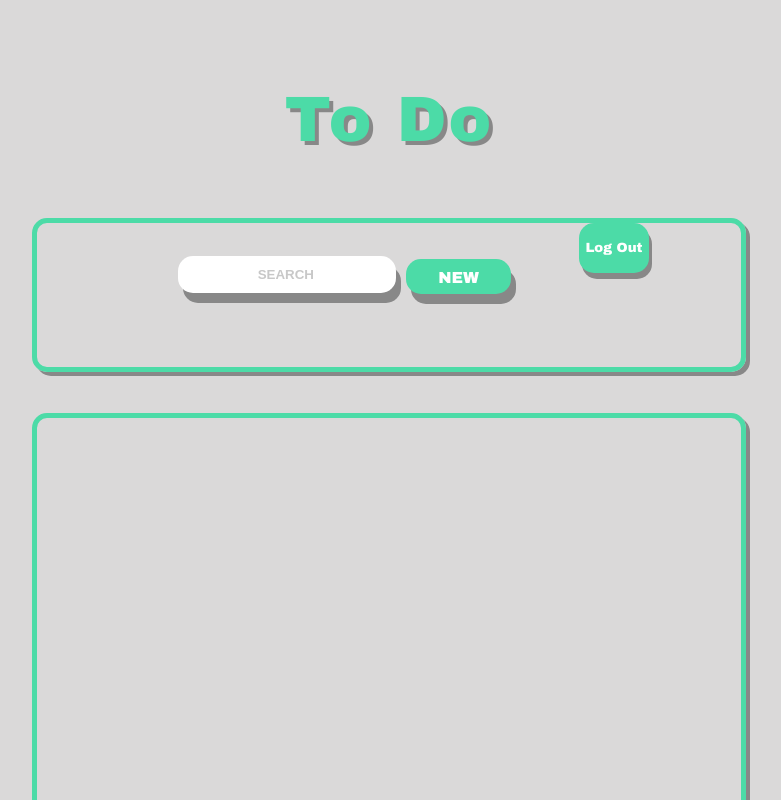
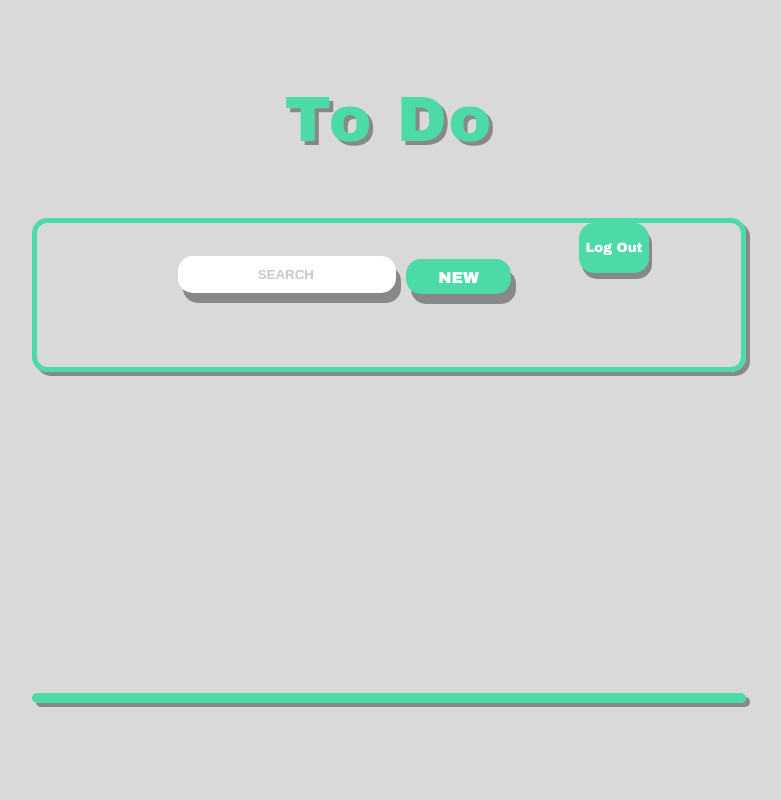
Before and after one commit to jonfreihofer/to-do, a React (Create React App) app: page /main in a window 1280 px wide. Shown: the top 800 px of the page, without its empty margins (251-1032 px from the left). Built offline with nearby package versions, Linux system fonts and the light colour scheme.

Commit message:
auto todo

```diff
--- a/src/App.css
+++ b/src/App.css
@@ -155,7 +155,7 @@ label {
   box-shadow: 4px 4px #888888;
   border: solid 5px var(--main-bg-color);
   border-radius: 15px;
-  height: 70%;
+  height: auto;
   width: 55%;
   display: flex;
   flex-direction: column;
```
